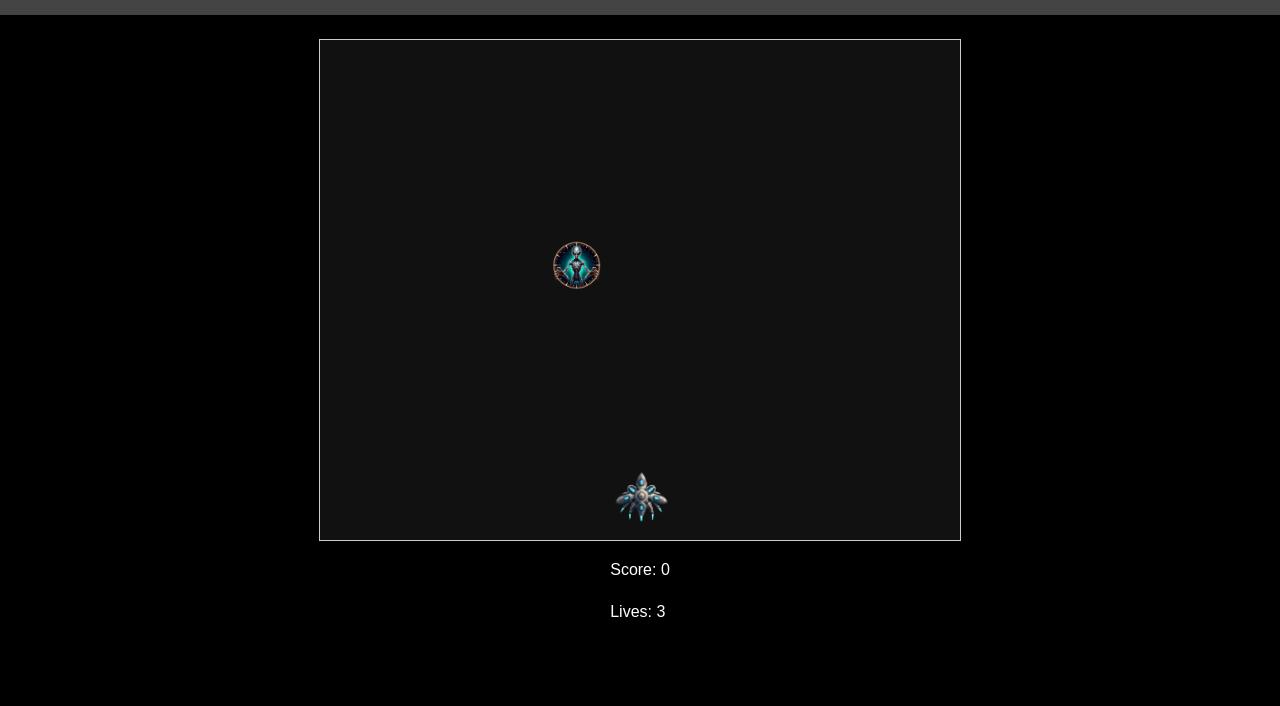
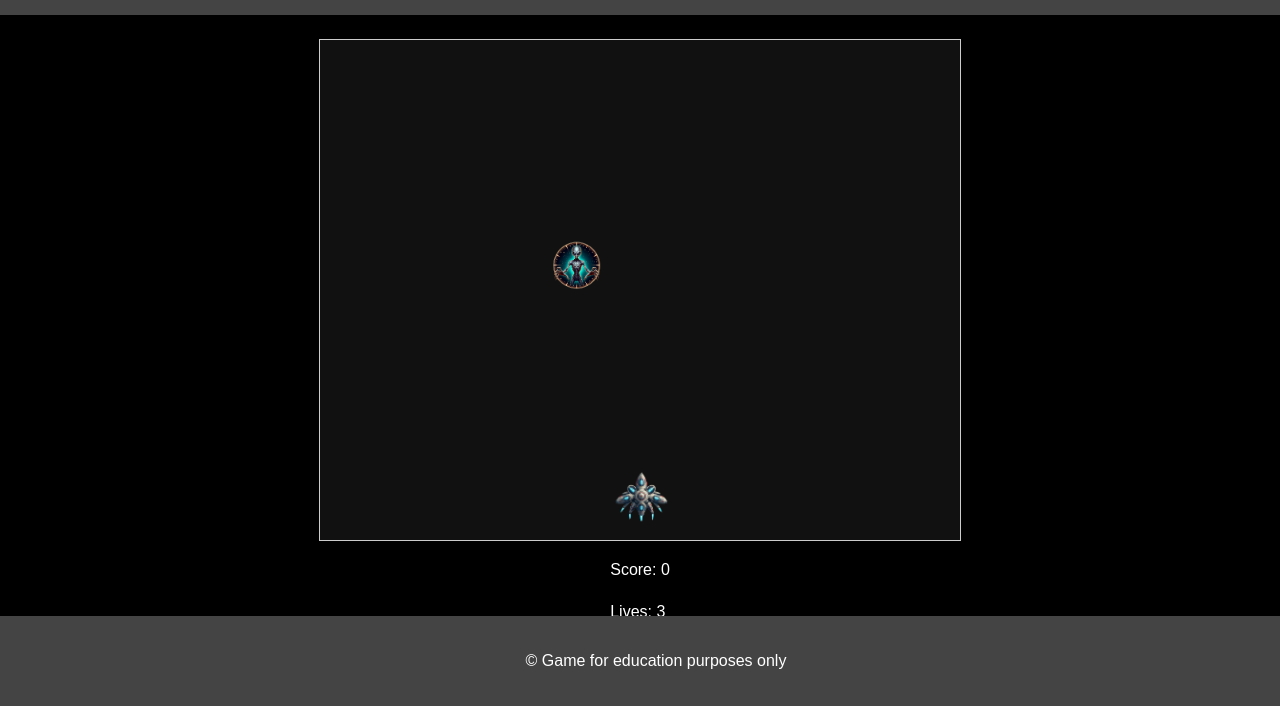
Before and after one commit to dmuresanu/Project-2, a plain HTML site: page index.html in a window 1280 px wide. Shown: the part 94-800 px from the top of the page. Drawn offline with Linux system fonts and the light colour scheme.

Commit message:
Add code for footer

```diff
--- a/assets/css/styles.css
+++ b/assets/css/styles.css
@@ -1,5 +1,4 @@
 /* General styles*/
-
 body {
     font-family: Arial, Helvetica, sans-serif;
     line-height: 1.6;
@@ -25,6 +24,17 @@ main {
     flex-direction: column;
     align-items: center;
     margin: 1.5em 0;
+}
+
+/*Footer*/
+footer {
+    background-color: #444;
+    color: #fff;
+    text-align: center;
+    padding: 1em;
+    position: fixed;
+    width: 100%;
+    bottom: 0;
 }
 
 /* Game Layout */
--- a/index.html
+++ b/index.html
@@ -22,6 +22,9 @@
         <p>Lives: <span id="lives">3</span></p>
     </div>
   </main>
+  <footer>
+    <p>&copy; Game for education purposes only</p>
+</footer>
     <script src="assets/js/script.js"></script>
 </body>
 </html>
```
Also changed, not shown: 1 other file.
